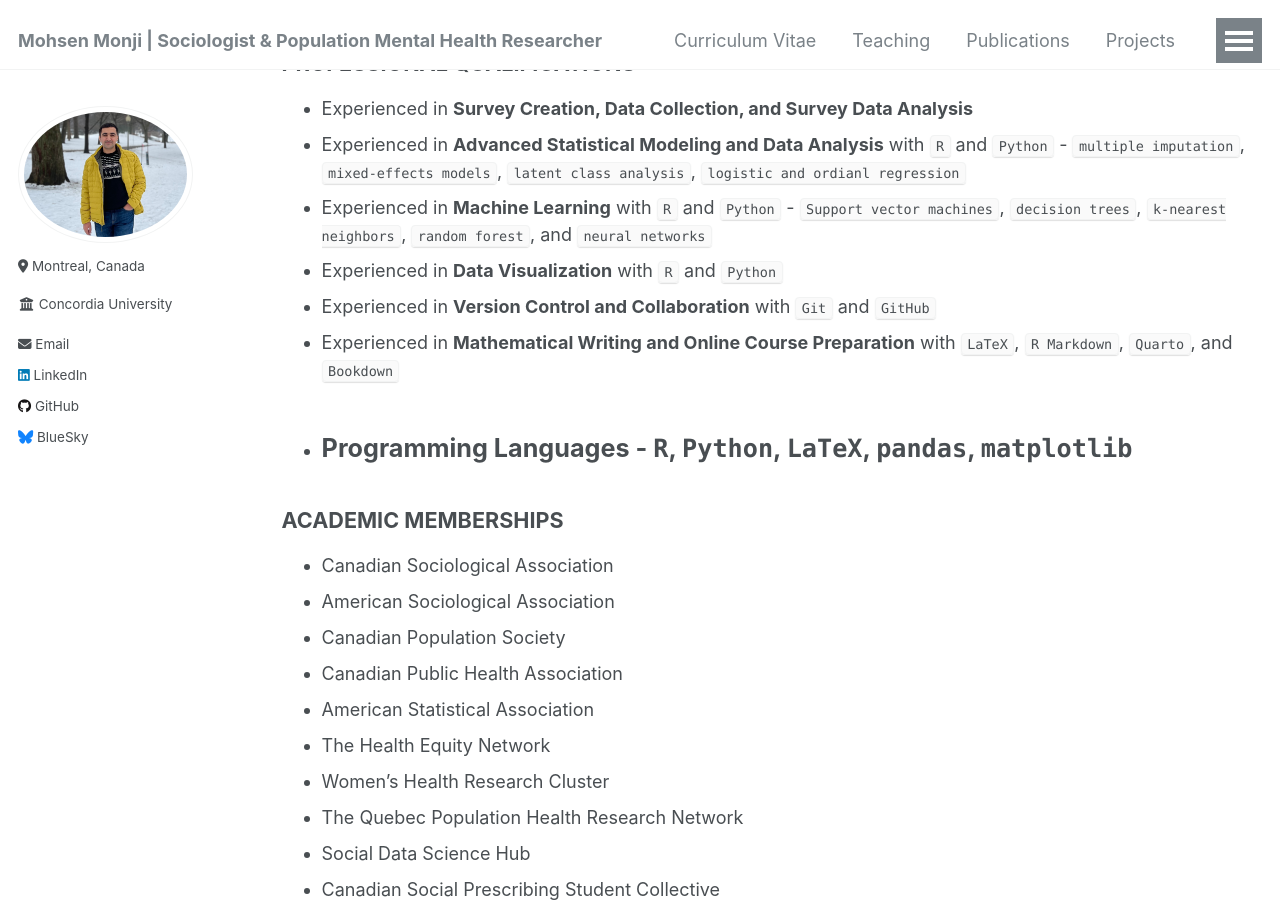
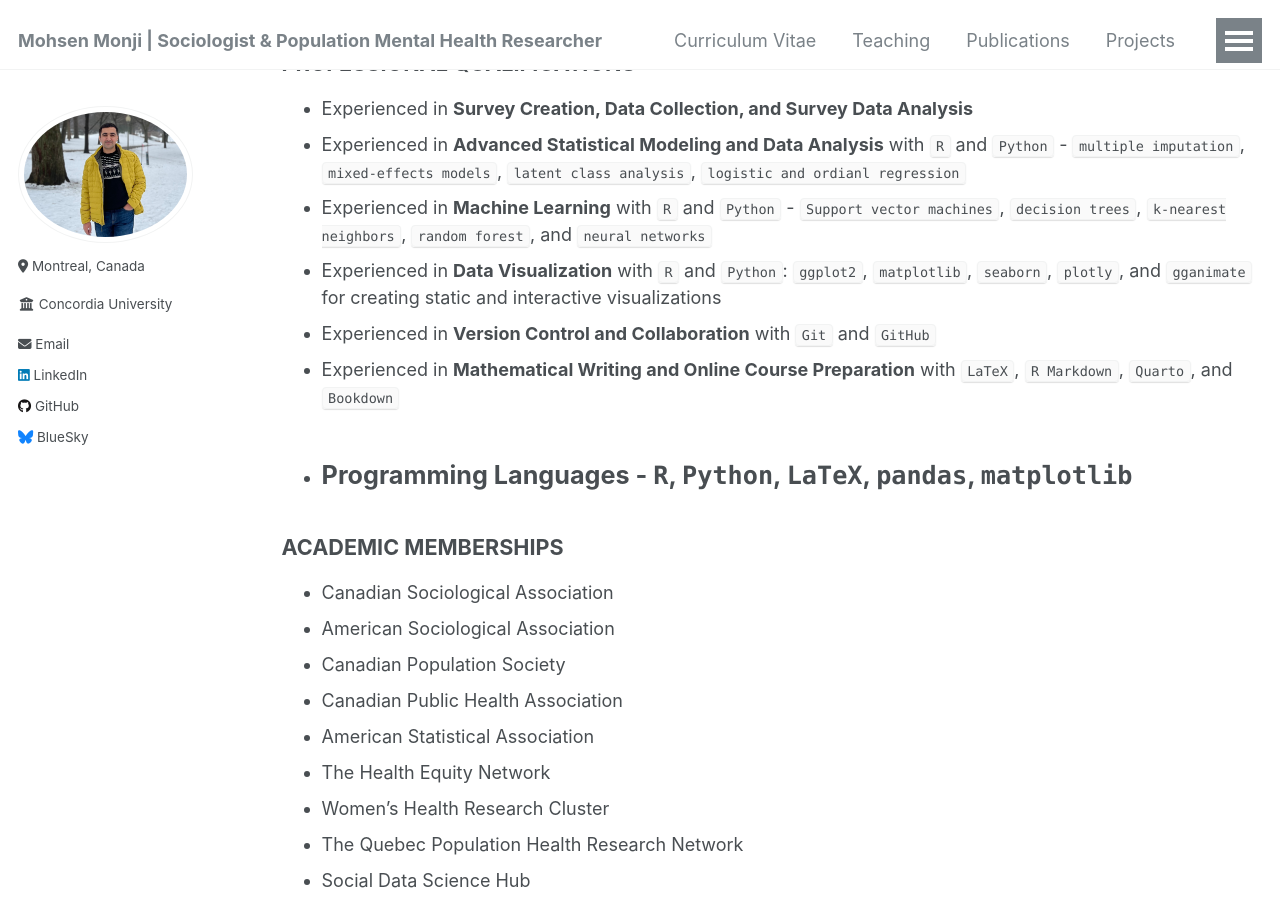
Before and after one commit to Mohsnmonji/mohsnmonji.github.io, a Jekyll site: the page built from _pages/Curriculum Vitae.md, in a window 1280 px wide and 900 px high, scrolled down 3360 px. Built offline with Jekyll 4.4.1, drawn with Linux system fonts in a browser that asks for light colours.

Commit message:
Update Curriculum Vitae.md

```diff
--- a/_pages/Curriculum Vitae.md
+++ b/_pages/Curriculum Vitae.md
@@ -117,7 +117,7 @@ redirect_from:
 - Experienced in **Survey Creation, Data Collection, and Survey Data Analysis**
 - Experienced in **Advanced Statistical Modeling and Data Analysis** with `R` and `Python` - `multiple imputation`, `mixed-effects models`, `latent class analysis`, `logistic and ordianl regression`
 - Experienced in **Machine Learning** with `R` and `Python` - `Support vector machines`, `decision trees`, `k-nearest neighbors`, `random forest`, and `neural networks`
-- Experienced in **Data Visualization** with `R` and `Python`
+- Experienced in **Data Visualization** with `R` and `Python`: `ggplot2`, `matplotlib`, `seaborn`, `plotly`, and `gganimate` for creating static and interactive visualizations
 - Experienced in **Version Control and Collaboration** with `Git` and `GitHub`
 - Experienced in **Mathematical Writing and Online Course Preparation** with `LaTeX`, `R Markdown`, `Quarto`, and `Bookdown`
 - **Programming Languages** - `R`, `Python`, `LaTeX`, `pandas`, `matplotlib`
```
